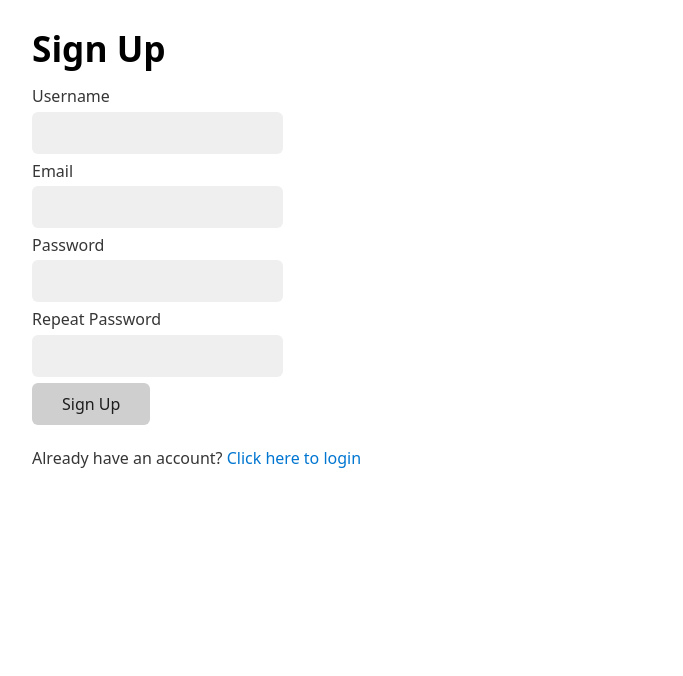
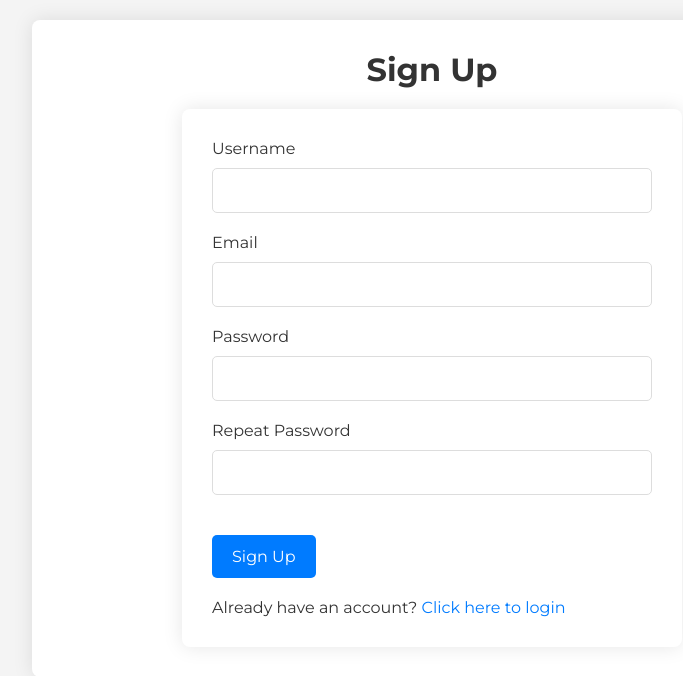
Before and after one commit to VianVargas/Finals, a PHP site: page /Registration/signup.php in a window 1280 px wide. Shown: the top 676 px of the page, without its empty margins (208-891 px from the left). Run offline with PHP 8.4, Linux system fonts and the light colour scheme.

Commit message:
added css

```diff
--- a/Registration/login.php
+++ b/Registration/login.php
@@ -25,9 +25,10 @@ if ($_SERVER["REQUEST_METHOD"] === "POST") {
     <meta charset="UTF-8">
     <meta name="viewport" content="width=device-width, initial-scale=1.0">
     <title>Login</title>
-    <link rel="stylesheet" href="https://cdn.jsdelivr.net/npm/water.css@2/out/water.css">
+    <link rel="stylesheet" href="initialStyle.css">
 </head>
 <body>
+    <div class="container">
     <h1>Login</h1>
     <form method="POST">
         <label for="login">Username or Email</label>
@@ -44,5 +45,6 @@ if ($_SERVER["REQUEST_METHOD"] === "POST") {
 
         <p>Don't have an Account? <a href="signup.php">Register here</a></p>
     </form>
+    </div>
 </body>
 </html>
--- a/Registration/signup.php
+++ b/Registration/signup.php
@@ -47,20 +47,11 @@ if ($_SERVER["REQUEST_METHOD"] == "POST") {
     <meta charset="UTF-8">
     <meta name="viewport" content="width=device-width, initial-scale=1.0">
     <title>Sign Up</title>
-    <link rel="stylesheet" href="https://cdn.jsdelivr.net/npm/water.css@2/out/water.css">
+    <link rel="stylesheet" href="initialStyle.css">
 </head>
 <body>
+    <div class="container">
     <h1>Sign Up</h1>
-
-    <?php if (!empty($errors)): ?>
-        <div style="color: red;">
-            <ul>
-                <?php foreach ($errors as $error): ?>
-                    <li><?= htmlspecialchars($error) ?></li>
-                <?php endforeach; ?>
-            </ul>
-        </div>
-    <?php endif; ?>
 
     <?php if ($signup_success): ?>
         <p>Sign Up Successful!</p>
@@ -84,9 +75,20 @@ if ($_SERVER["REQUEST_METHOD"] == "POST") {
                 <input type="password" name="password_confirmation" id="password_confirmation">
             </div>
 
+            <?php if (!empty($errors)): ?>
+                <div style="color: red;">
+                    <ul>
+                        <?php foreach ($errors as $error): ?>
+                            <li><?= htmlspecialchars($error) ?></li>
+                        <?php endforeach; ?>
+                    </ul>
+                </div>
+            <?php endif; ?>
+
             <button>Sign Up</button>
             <p>Already have an account? <a href="../Registration/login.php">Click here to login</a></p>
         </form>
     <?php endif; ?>
+    </div>
 </body>
 </html>
```
